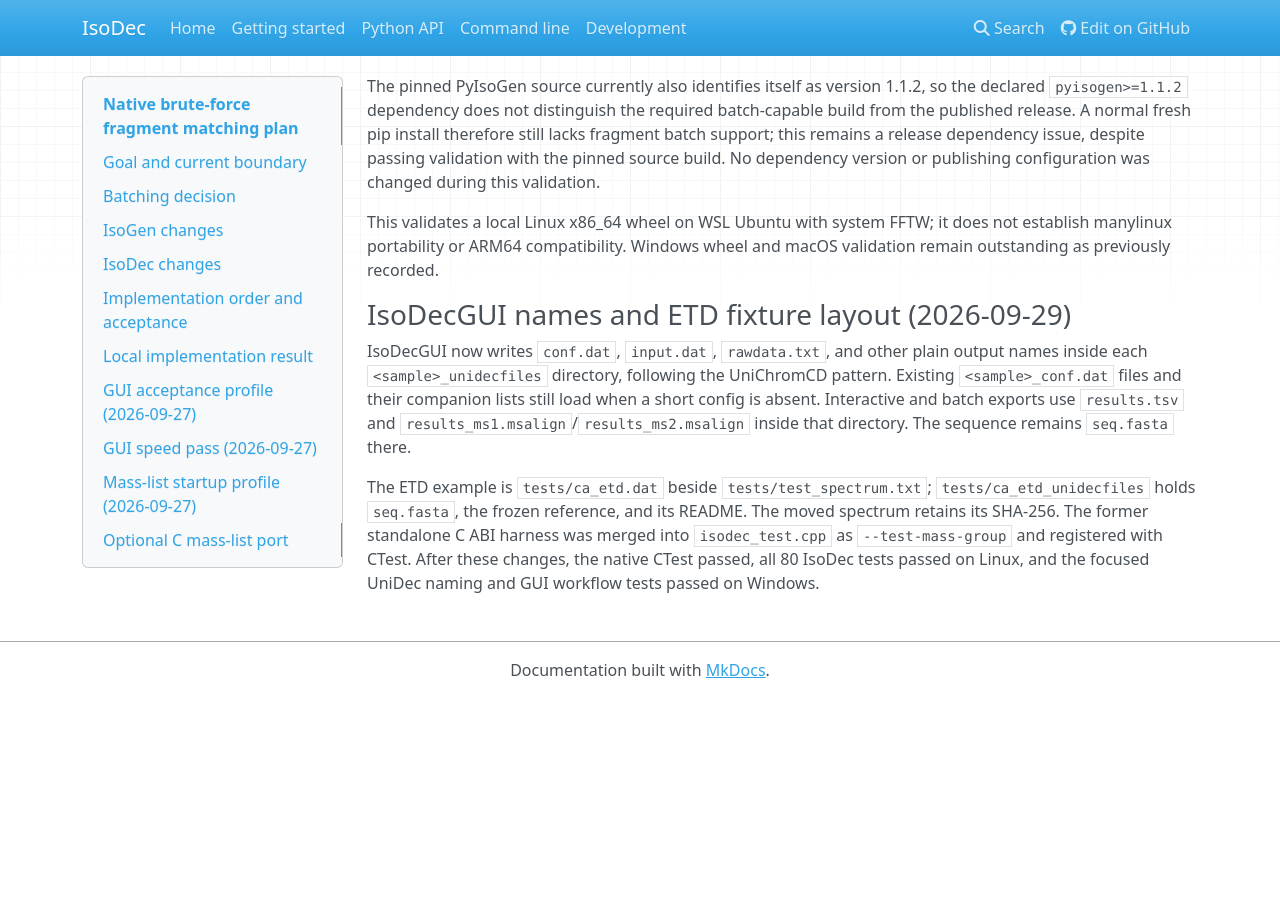
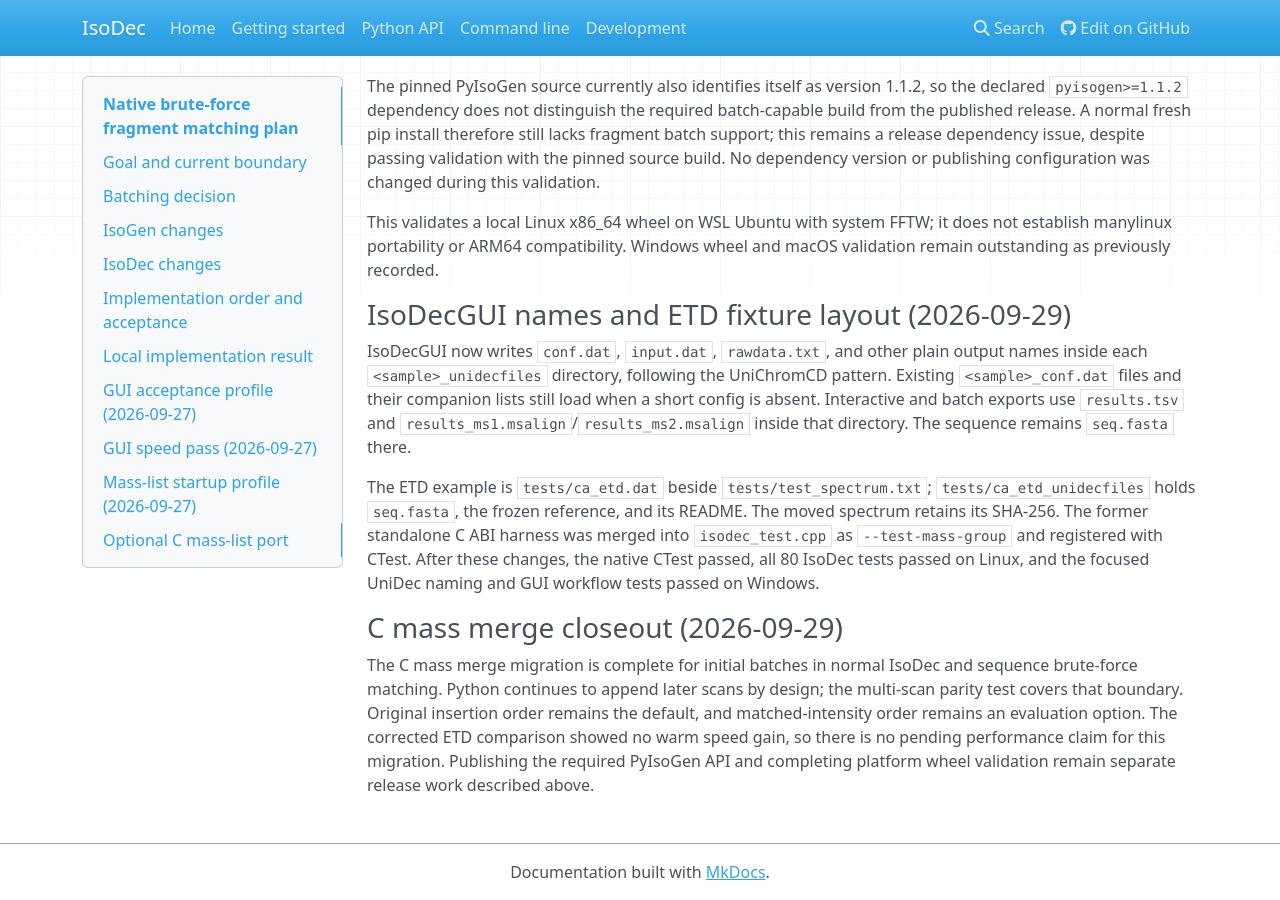
Before and after one commit to michaelmarty/IsoDec, an MkDocs documentation site: the page built from docs/native-brute-force-plan.md, in a window 1280 px wide and 900 px high, scrolled down 19051 px. Built offline with MkDocs 1.6.1, drawn with Linux system fonts in a browser that asks for light colours; nearby versions of some CDN libraries; before the commit the page ends 19749 px from its top, so only the background shows below that.

```diff
--- a/docs/native-brute-force-plan.md
+++ b/docs/native-brute-force-plan.md
@@ -1015,3 +1015,14 @@
 with CTest. After these changes, the native CTest passed, all 80 IsoDec tests
 passed on Linux, and the focused UniDec naming and GUI workflow tests passed
 on Windows.
+
+### C mass merge closeout (2026-09-29)
+
+The C mass merge migration is complete for initial batches in normal IsoDec
+and sequence brute-force matching. Python continues to append later scans by
+design; the multi-scan parity test covers that boundary. Original insertion
+order remains the default, and matched-intensity order remains an evaluation
+option. The corrected ETD comparison showed no warm speed gain, so there is
+no pending performance claim for this migration. Publishing the required
+PyIsoGen API and completing platform wheel validation remain separate release
+work described above.
```
